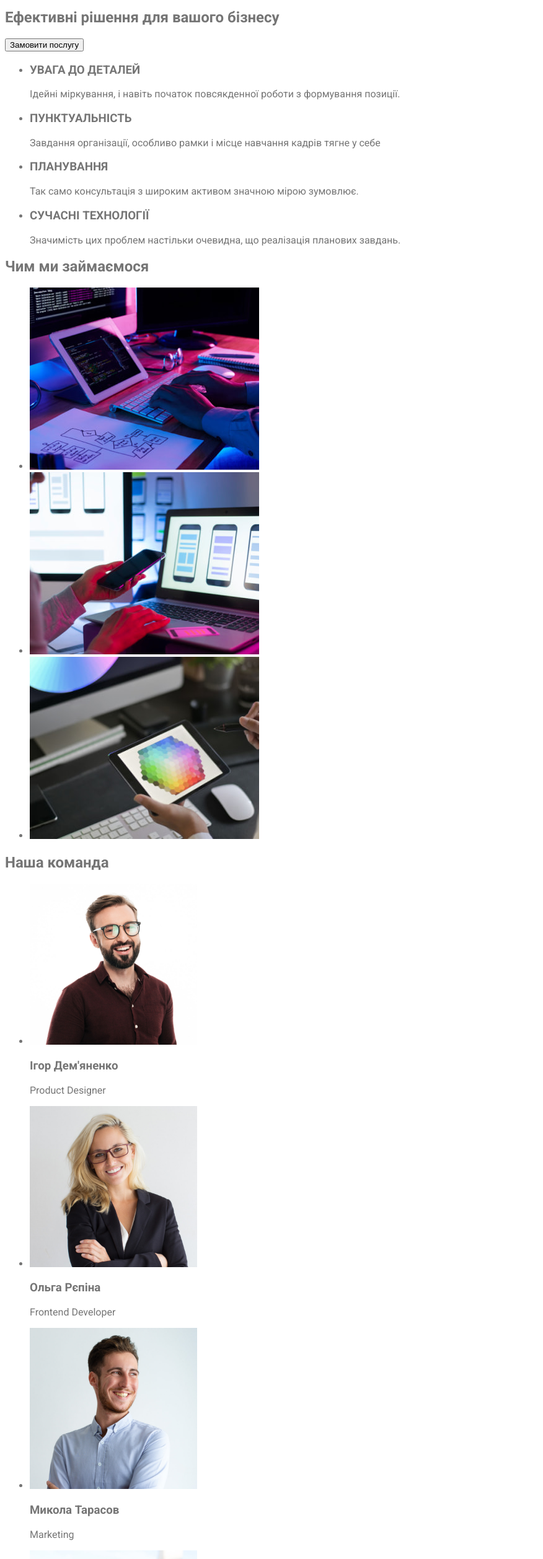
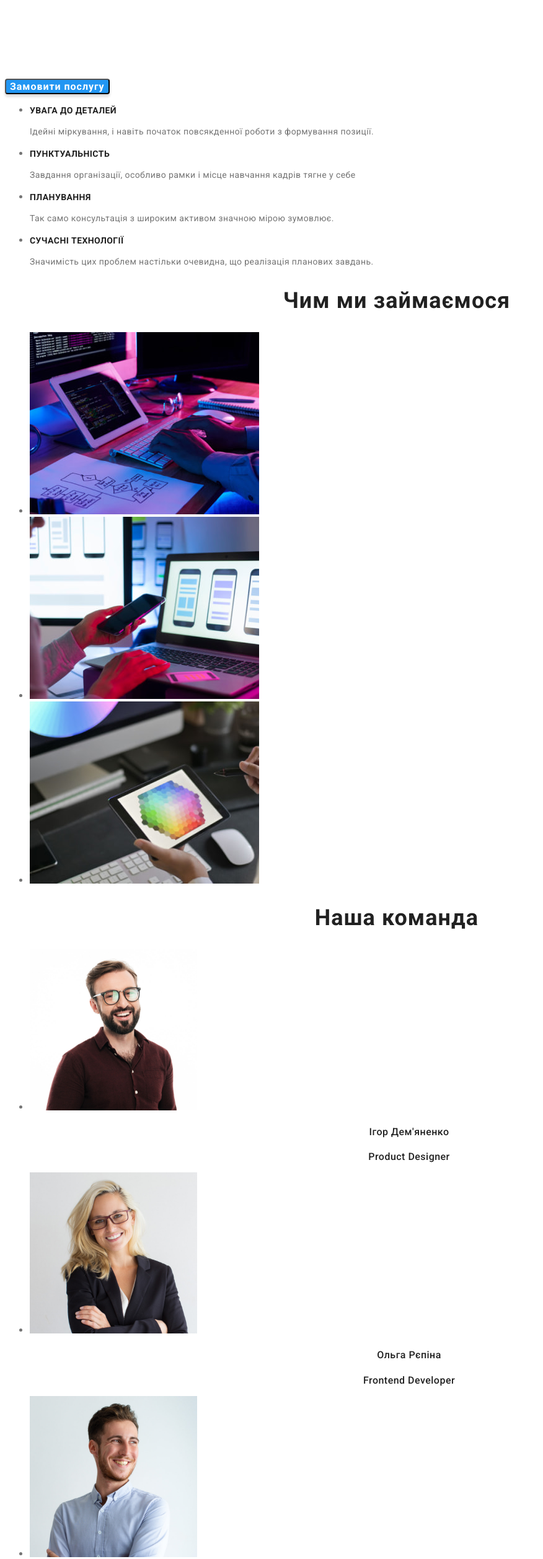
Before and after one commit to Eduardkvaker/goit-markup-hw-02, a plain HTML site: page index.html in a window 1280 px wide. Shown: the part 160-2676 px from the top of the page at 62% size, without its empty margins (0-876 px from the left). Drawn offline with Linux system fonts and the light colour scheme.

Commit message:
add to goit-markup-hw-02

```diff
--- a/css/styles.css
+++ b/css/styles.css
@@ -60,3 +60,85 @@ color: #757575;
 .phone:hover {
     color: #2196F3;
 }
+.title {
+color: #FFF;
+
+    text-align: center;
+    font-family: Roboto;
+    font-size: 44px;
+    font-style: normal;
+    font-weight: 900;
+    line-height: 60px;
+    /* 136.364% */
+    letter-spacing: 2.64px;
+    text-transform: uppercase;
+}
+.btn {
+    border-radius: 4px;
+    background: #2196F3;
+    box-shadow: 0px 4px 4px 0px rgba(0, 0, 0, 0.15);
+    color: #FFF;
+        text-align: center;
+        font-family: Roboto;
+        font-size: 16px;
+        font-style: normal;
+        font-weight: 700;
+        line-height: 1,87;
+        /* 187.5% */
+        letter-spacing: 0.96px;
+        cursor: pointer;
+}
+.btn:active {
+    color: #2196F3;
+    background: #ffffff;
+}
+.caption {
+    color: #212121;
+        font-family: Roboto;
+        font-size: 14px;
+        font-style: normal;
+        font-weight: 700;
+        line-height: normal;
+        letter-spacing: 0.42px;
+        text-transform: uppercase;
+}
+.text {
+    color: #757575;
+        font-family: Roboto;
+        font-size: 14px;
+        font-style: normal;
+        font-weight: 400;
+        line-height: 24px;
+        /* 171.429% */
+        letter-spacing: 0.42px;
+}
+.subject {
+    color: #212121;
+        text-align: center;
+        font-family: Roboto;
+        font-size: 36px;
+        font-style: normal;
+        font-weight: 700;
+        line-height: normal;
+        letter-spacing: 1.08px;
+}
+.desc {
+    color: #212121;
+        text-align: center;
+        font-family: Roboto;
+        font-size: 16px;
+        font-style: normal;
+        font-weight: 500;
+        line-height: normal;
+        letter-spacing: 0.48px;
+}
+.headline {
+    color: #212121;
+        text-align: center;
+        font-family: Roboto;
+        font-size: 16px;
+        font-style: normal;
+        font-weight: 500;
+        line-height: normal;
+        letter-spacing: 0.48px;
+}
--- a/index.html
+++ b/index.html
@@ -76,25 +76,25 @@
                 <li>
                     <img src="./images/main/img-1-покращений.jpg" alt="фотографія" width="270" height="260"
                     />
-                    <h3 class="caption">Ігор Дем'яненко </h3>
+                    <h4 class="headline">Ігор Дем'яненко </h4>
                     <p class="desc">Product Designer</p>
                 </li>
                 <li>
                     <img src="./images/main/img-2-покращений.jpg" alt="фотографія" width="270" height="260"
                     />
-                    <h3 class="caption">Ольга Рєпіна</h3>
+                    <h4 class="headline">Ольга Рєпіна</h4>
                     <p class="desc">Frontend Developer</p>
                 </li>
                 <li>
                      <img src="./images/main/img-3-покращений.jpg" alt="фотографія" width="270" height="260"
                      />
-                     <h3 class="caption">Микола Тарасов</h3>
+                     <h4 class="headline">Микола Тарасов</h4>
                      <p class="desc">Marketing</p>
                 </li>
                 <li>
                      <img src="./images/main/img-4-покращений.jpg" alt="фотографія" width="270" height="260"
                         />
-                        <h3 class="caption">Михайло Єрмаков</h3>
+                        <h4 class="headline">Михайло Єрмаков</h4>
                     <p class="desc">UI Designer</p>
                 </li>
             </ul>
```
Also changed, not shown: portfolio.html (+33 -33 lines).
